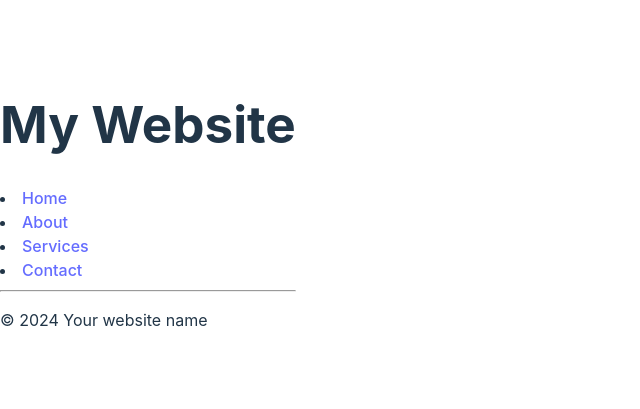
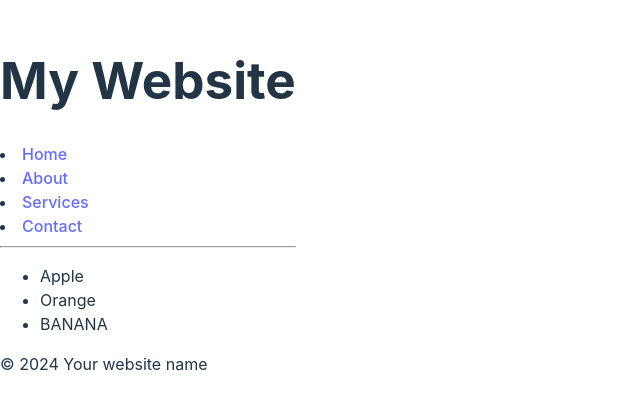
Before and after one commit to kevinandel/ReactBeginning, a React (Vite) app in the folder my-react-app/: page / in a window 1280 px wide. Shown: the part 195-604 px from the top of the page, without its empty margins (0-640 px from the left). Built offline with nearby package versions, Linux system fonts and the light colour scheme.

Commit message:
Created an intermediate food section and introduction to react is completed

```diff
--- a/my-react-app/src/App.jsx
+++ b/my-react-app/src/App.jsx
@@ -1,11 +1,13 @@
 import Header from "./Header.jsx"
 import Footer from "./Footer.jsx";
+import Food from "./Food.jsx";
 
 function App() {
 
   return(
     <>
       <Header/>
+      <Food/>
       <Footer/>
     </>
   );
--- /dev/null
+++ b/my-react-app/src/Food.jsx
@@ -0,0 +1,14 @@
+function Food() {
+  const food1 = 'Orange';
+  const food2 = 'Banana';
+
+  return(
+    <ul>
+      <li>Apple</li>
+      <li>{food1}</li>
+      <li>{food2.toUpperCase()}</li>
+    </ul>
+  );
+}
+
+export default Food;
```
